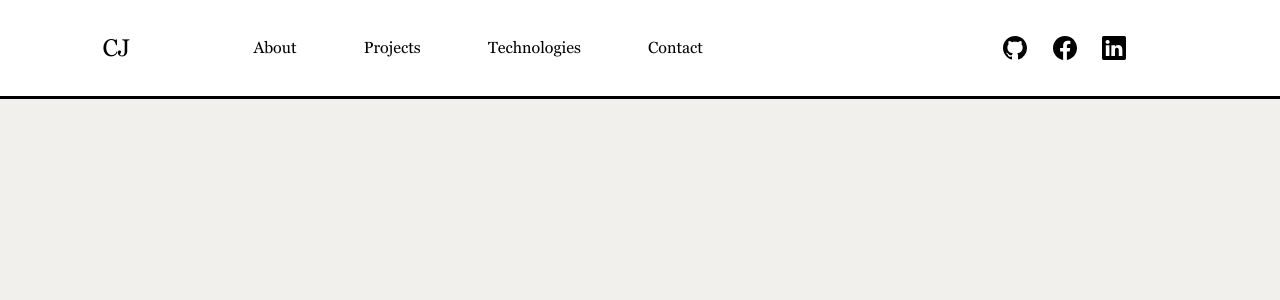
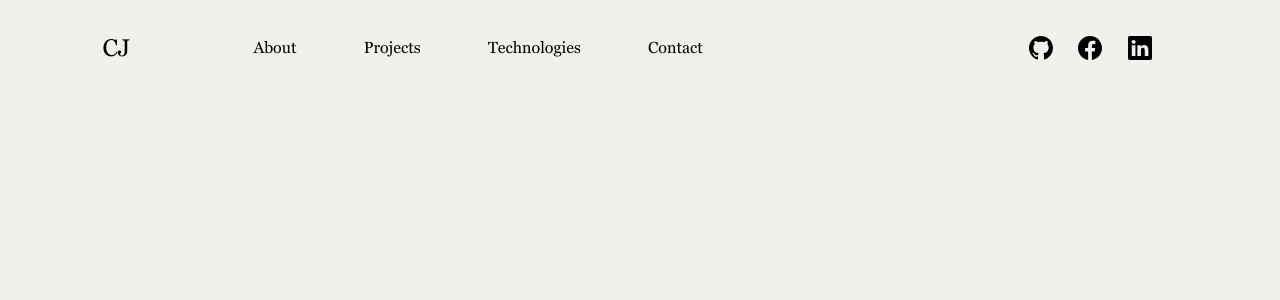
Before and after one commit to carlcapili/portfolio-app, a Next.js app: page / in a window 1280 px wide. Shown: the top 300 px of the page. Built offline with nearby package versions, Linux system fonts and the light colour scheme.

Commit message:
navbar with z-index

```diff
--- a/app/components/Navigation.js
+++ b/app/components/Navigation.js
@@ -7,11 +7,11 @@ import { BsLinkedin } from 'react-icons/bs'
 import { Sling as Hamburger } from 'hamburger-react'
 import { useState } from 'react'
 
-export default function Navigation() {
+export default function NavDesktop() {
   const [isOpen, setOpen] = useState(false)
   return (
     <div>
-      <nav className='flex justify-between items-center h-24 w-full outline-solid relative z-1 bg-white'>
+      <nav className='flex justify-between items-center h-24 w-full relative z-1'>
         <div className='flex items-center'>
           <div className='px-[8vw] md:flex'>
             <span className='text-2xl'>CJ</span>
@@ -23,12 +23,12 @@ export default function Navigation() {
             <li className='hover:text-gray-700 mx-2'> Contact </li>
           </ul>
         </div>
-        <div className='hidden md:flex gap-[2vw] items-center y-6 pr-[12%]'>
+        <div className='hidden md:flex gap-[2vw] items-center pr-[10%]'>
           <BsGithub size={24} />
           <BsFacebook size={24} />
           <BsLinkedin size={24} />
         </div>
-        <div className='md:hidden px-17'>
+        <div className='absolute md:hidden right-11 z-3'>
           <Hamburger
             direction='right'
             duration={1.2}
@@ -37,18 +37,9 @@ export default function Navigation() {
             size={28}
           />
         </div>
-      </nav>
-
         {isOpen && (
-        <div className='absolute justify-center right-0 top-0 z-2'>
-          <div className='size-30 bg-slate-300 outline-solid h-screen w-[50vw]'>
-            <Hamburger
-              direction='right'
-              duration={1.2}
-              toggled={isOpen}
-              toggle={setOpen}
-              size={28}
-            />
+          <div className='absolute justify-center right-1 top-5 z-2 bg-white'>
+            <div className='justify-center size-30 h-screen w-[50vw] py-9 px-30'>
               <li className='hover:text-gray-700 mx-2'> About </li>
               <li className='hover:text-gray-700 mx-2'> Projects </li>
               <li className='hover:text-gray-700 mx-2'> Technologies </li>
@@ -56,6 +47,7 @@ export default function Navigation() {
             </div>
           </div>
         )}
+      </nav>
     </div>
   )
 }
```
Lines whose indentation alone changed are shown as unchanged.
